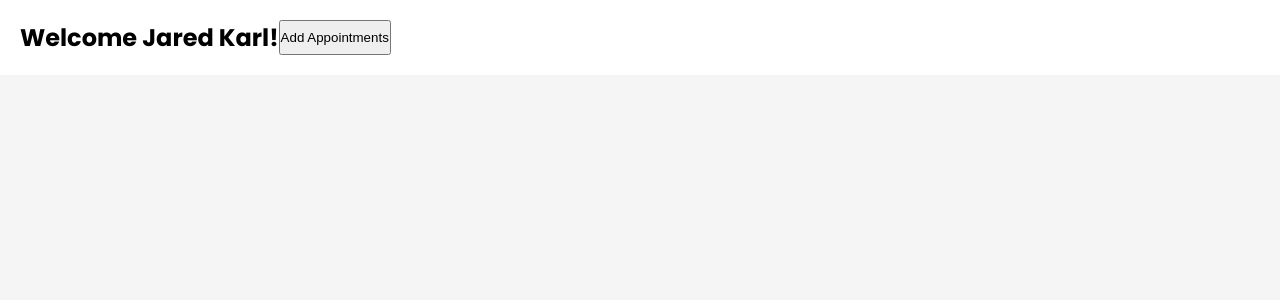
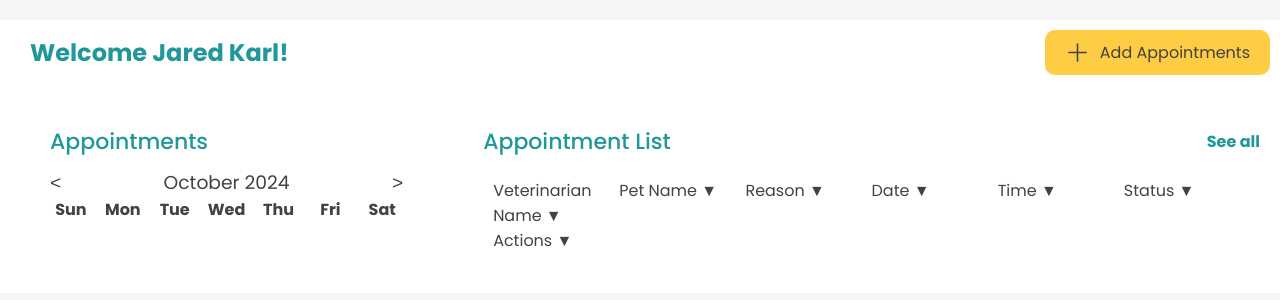
Before and after one commit to karl2522/PetVet, a Django app: page / in a window 1280 px wide. Shown: the part 176-476 px from the top of the page. Run offline with Django 5.2, Linux system fonts and the light colour scheme.

Commit message:
Initial Appointments

```diff
--- a/mainpages/appointments/templates/appointments.html
+++ b/mainpages/appointments/templates/appointments.html
@@ -25,14 +25,61 @@
     </nav>
   </header>
 
-  <main>
-    <div class="main-row">
+
+    <div class="appointments-row">
       <h2>Welcome Jared Karl!</h2>
-      <button class="add-appointmentsbtn">Add Appointments
+      <button class="add-appointmentsbtn">
+        <svg xmlns="http://www.w3.org/2000/svg" width="25" height="25" fill="currentColor" class="bi bi-plus-lg" viewBox="0 0 16 16">
+          <path fill-rule="evenodd" d="M8 2a.5.5 0 0 1 .5.5v5h5a.5.5 0 0 1 0 1h-5v5a.5.5 0 0 1-1 0v-5h-5a.5.5 0 0 1 0-1h5v-5A.5.5 0 0 1 8 2"/>
+      </svg>
+      Add Appointments
       </button>
+    </div>
+
+    <main>
+    <div class="appointments-container">
+      <section class="calendar-section">
+        <h2>Appointments</h2>
+        <div class="calendar-header">
+          <button class="prev-month">&lt;</button>
+          <h3 id="currentMonth">October 2024</h3>
+          <button class="next-month">&gt;</button>
+        </div>
+        <div class="calendar">
+          <div class="weekdays">
+            <div>Sun</div>
+            <div>Mon</div>
+            <div>Tue</div>
+            <div>Wed</div>
+            <div>Thu</div>
+            <div>Fri</div>
+            <div>Sat</div>
+          </div>
+          <div id="calendar-days" class="days"></div>
+        </div>
+      </section>
+
+      <section class="appointments-list">
+        <div class="list-header">
+          <h2>Appointment List</h2>
+          <a href="#" class="see-all">See all</a>
+        </div>
+        <div class="list-filters">
+          <div class="filter">Veterinarian Name ▼</div>
+          <div class="filter">Pet Name ▼</div>
+          <div class="filter">Reason ▼</div>
+          <div class="filter">Date ▼</div>
+          <div class="filter">Time ▼</div>
+          <div class="filter">Status ▼</div>
+          <div class="filter">Actions ▼</div>
+        </div>
+        <div class="appointments">
+          <!-- Appointment items will be added here by JavaScript -->
+        </div>
+      </section>
     </div>
   </main>
 
-
+  <script src="{% static 'js/appointments.js' %}"></script>
 </body>
 </html>
--- a/mainpages/mainpages/static/css/mainstyles.css
+++ b/mainpages/mainpages/static/css/mainstyles.css
@@ -82,6 +82,7 @@
     justify-content: space-between;
     padding: 20px;
     background-color: white;
+    max-width: 1800px;
   }
 
   .hero {
@@ -450,3 +451,188 @@ textarea {
 
 
 }
+/* Appointments Page Styles */
+
+.appointments-row {
+  display: flex;
+  justify-content: space-between;
+  align-items: center;
+  margin-top: 20px;
+  padding: 10px;
+  background-color: #fff;
+  max-width: 1900px;
+}
+
+.appointments-row h2 {
+  color: #229799;
+  margin-left: 20px;
+  font-size: 1.5rem;
+}
+
+.add-appointmentsbtn {
+  display: flex;
+  flex-direction: row;
+  gap: 10px;
+  font-family: 'Poppins', sans-serif;
+  background-color: #FECD44;
+  border: none;
+  border-radius: 10px;
+  color: #424242;
+  padding: 10px 20px;
+  font-size: 1rem;
+  cursor: pointer;
+}
+
+.appointments-container {
+  display: flex;
+  gap: 5rem;
+  margin-left: 30px;
+  margin-top: 20px;
+  width: 100%;
+  max-width: 1800px;
+}
+
+
+.appointments-container h2 {
+  font-weight: 400;
+  font-size: 22px !important;
+}
+
+.calendar-section {
+  width: 550px;
+}
+
+.calendar-section h2 {
+  color: #229799;
+  font-size: 1.5rem;
+  font-weight: 500;
+}
+
+.calendar-header {
+  display: flex;
+  align-items: center;
+  justify-content: space-between;
+  margin-top: 10px;
+  color: #424242;
+}
+
+.calendar-header h3 {
+  font-weight: 400;
+}
+
+.calendar-header button {
+  background: none;
+  border: none;
+  font-size: 1.2rem;
+  cursor: pointer;
+  color: #424242;
+}
+
+
+.weekdays,
+.days {
+  display: grid;
+  grid-template-columns: repeat(7, 1fr);
+  gap: 10px;
+  text-align: center;
+
+}
+
+.weekdays div {
+  font-weight: bold;
+  color: #424242;
+  font-weight: 400f;
+}
+
+.days div {
+  padding: 10px;
+  border-radius: 50%;
+  cursor: pointer;
+}
+
+.days div.active {
+  background-color: #229799;
+  color: #fff;
+}
+
+.appointments-list {
+  width: 100%;
+}
+
+.list-header {
+  display: flex;
+  justify-content: space-between;
+  align-items: center;
+}
+
+.list-header h2 {
+  color: #229799;
+  font-size: 1.5rem;
+  font-weight: 500;
+}
+
+.see-all {
+  color: #229799;
+  text-decoration: none;
+  font-weight: bold;
+  cursor: pointer;
+}
+
+.list-filters {
+  display: grid;
+  grid-template-columns: repeat(6, 1fr);
+  margin-top: 10px;
+  padding: 10px;
+  font-weight: 400;
+  color: #424242;
+  width: 100%;
+}
+
+.filter {
+  cursor: pointer;
+  color: #424242;
+}
+
+.appointments {
+  margin-top: 10px;
+}
+
+.appointment-item {
+  display: flex;
+  align-items: center;
+  padding: 10px 0;
+  border-bottom: 1px solid #e0e0e0;
+}
+
+.appointment-item img {
+  width: 40px;
+  height: 40px;
+  border-radius: 50%;
+  margin-right: 10px;
+}
+
+.appointment-details {
+  flex: 1;
+  display: grid;
+  grid-template-columns: repeat(6, 1fr);
+  align-items: center;
+  color: #424242;
+}
+
+.status {
+  padding: 5px 10px;
+  border-radius: 5px;
+  font-weight: bold;
+  font-size: 0.9rem;
+  text-align: center;
+}
+
+.status.confirmed {
+  background-color: #E6FFEA;
+  color: #00A300;
+}
+
+.status.cancelled {
+  background-color: #FFEEEE;
+  color: #FF4D4D;
+}
```
Also changed, not shown: mainpages/mainpages/static/js/appointment.js (added, +68 -0 lines).
